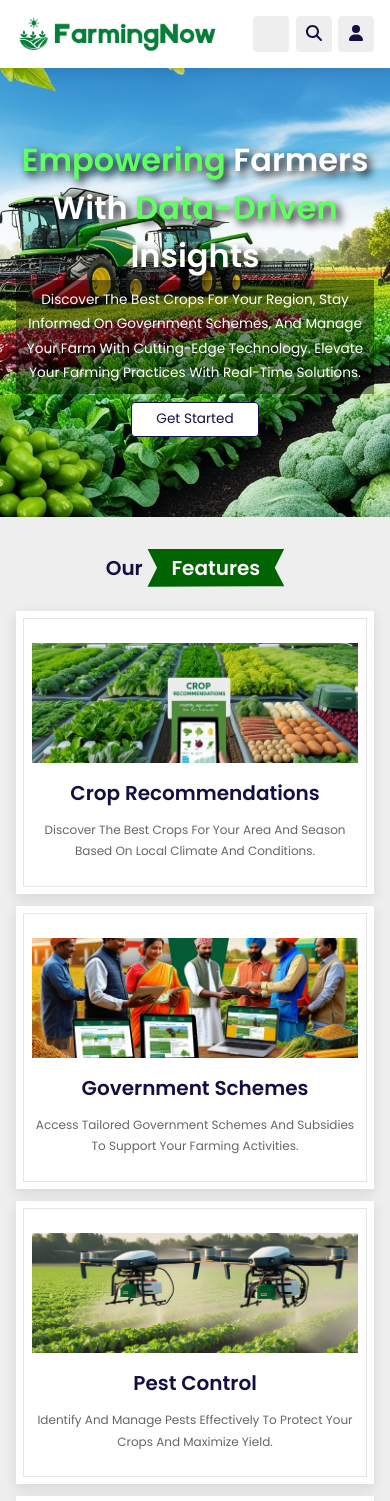
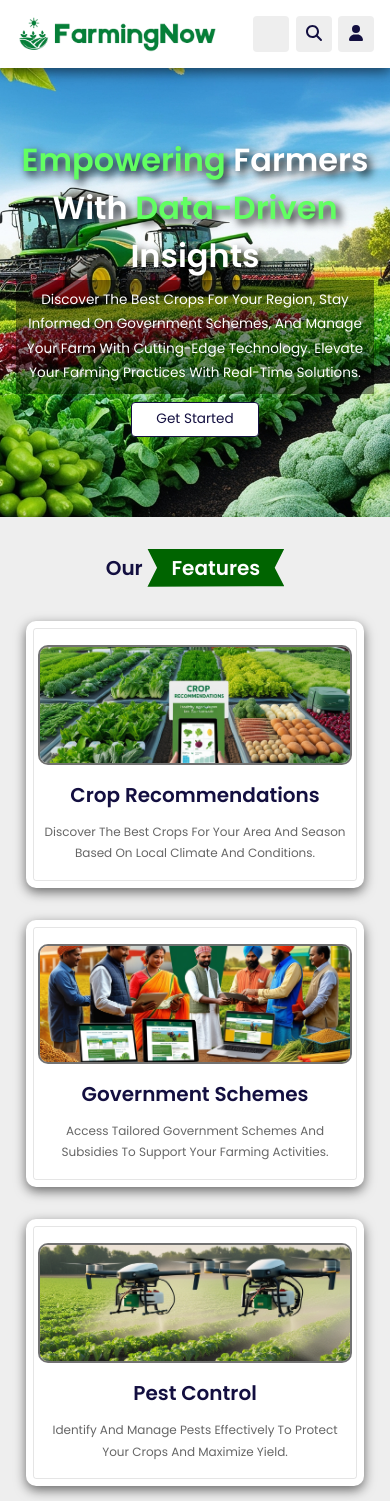
Before and after one commit to harshitSingh1/FarmingNow, a React (Create React App) app: page / in a window 390 px wide. Shown: the top 1501 px of the page. Built offline with nearby package versions, Linux system fonts and the light colour scheme.

Commit message:
Add files via upload

```diff
--- a/public/index.html
+++ b/public/index.html
@@ -2,7 +2,7 @@
 <html lang="en">
   <head>
     <meta charset="utf-8" />
-    <link rel="icon" href="%PUBLIC_URL%/favicon.ico" />
+    <link rel="icon" href="%PUBLIC_URL%/tab-logo.png" />
     <meta name="viewport" content="width=device-width, initial-scale=1" />
     <meta name="theme-color" content="#000000" />
     <meta
@@ -24,7 +24,7 @@
       work correctly both with client-side routing and a non-root public URL.
       Learn how to configure a non-root public URL by running `npm run build`.
     -->
-    <title>React App</title>
+    <title>FarmingNow</title>
   </head>
   <body>
     <noscript>You need to enable JavaScript to run this app.</noscript>
--- a/src/styles/style.css
+++ b/src/styles/style.css
@@ -4,7 +4,7 @@
     --green:#006400;
     --black:#130f40;
     --light-color:#666;
-    --box-shadow:0 .5rem 1.5rem rgba(0,0,0,.1);
+    --box-shadow:0 .5rem 1.5rem rgba(0, 0, 0, 0.563);
     --border:.2rem solid rgba(0,0,0,.1);
     --outline:.1rem solid rgba(0,0,0,.1);
     --outline-hover:.2rem solid var(--black);
@@ -233,22 +233,25 @@ section{
 
 .features .box-container{
     display: grid;
-    grid-template-columns: repeat(auto-fit, minmax(30rem, 1fr));
+    grid-template-columns: repeat(3, 1fr);
     gap:1.5rem;
 }
 
 .features .box-container .box{
-    padding:3rem 2rem;
+    padding:2rem 1.5rem;
     background: #fff;
     outline: var(--outline);
     outline-offset: -1rem;
     text-align: center;
     box-shadow: var(--box-shadow);
+    margin: 10px;
+    border-radius: 10px;
 }
 
 .features .box-container .box:hover{
     outline: var(--outline-hover);
     outline-offset: 0rem;
+    border-radius: 10px;
 }
 
 .features .box-container .box img {
@@ -256,6 +259,8 @@ section{
     height: 15rem;
     width: 100%;
     object-fit: cover;
+    border: 2px solid rgba(0, 0, 0, 0.551);
+    border-radius: 10px;
 }
 
 
@@ -592,18 +597,22 @@ section{
     color:var(--green);
 }
 
+/* media queries  */
+@media (max-width: 1200px) {
+    .features .box-container,
+    .learn .box-container,
+    .blogs .box-container {
+        grid-template-columns: repeat(2, 1fr); /* 2 boxes per row */
+    }
+}
 
-
-
-
-
-
-
-
-
-
-
-/* media queries  */
+@media (max-width: 768px) {
+    .features .box-container,
+    .learn .box-container,
+    .blogs .box-container {
+        grid-template-columns: 1fr; /* 1 box per row */
+    }
+}
 
 @media (max-width:991px){
 
```
Also changed, not shown: public/tab-logo.png (added), 1 other file (tests, documents, lock files or other folders).
